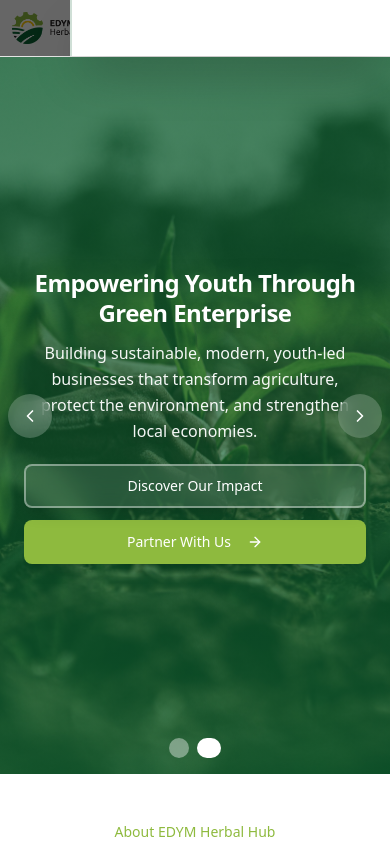
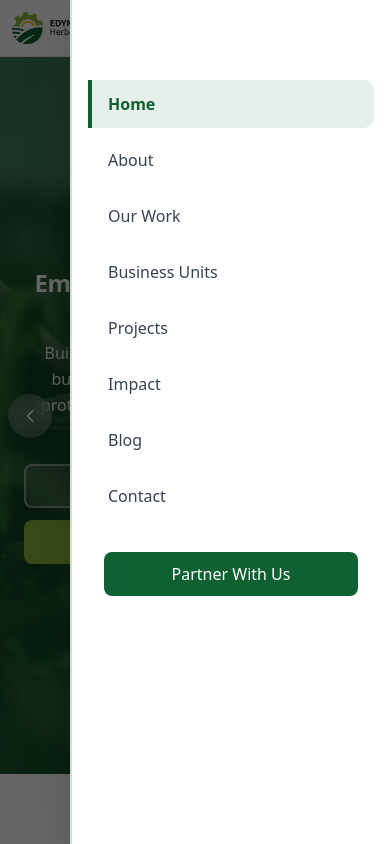
Before and after one commit to cimonstech/edymherbalhub, a Next.js app: page / in a window 390 px wide. Both pictures are taken after a click on the button 366 px from the left and 28 px from the top of the page. Shown: the top 844 px of the page. Built offline with nearby package versions, Linux system fonts and the light colour scheme.

Commit message:
Move mobile menu outside nav and use maximum z-index values

```diff
--- a/components/layout/Navbar.tsx
+++ b/components/layout/Navbar.tsx
@@ -52,6 +52,7 @@ export function Navbar() {
   };
 
   return (
+    <>
       <nav className={cn(
         "sticky top-0 z-50 w-full border-b transition-all duration-300",
         scrolled
@@ -136,8 +137,10 @@ export function Navbar() {
             )}
           </button>
         </div>
+      </div>
+    </nav>
 
-        {/* Mobile Navigation */}
+    {/* Mobile Navigation - Rendered outside nav for proper z-index stacking */}
     <AnimatePresence mode="wait">
       {mobileMenuOpen && (
         <>
@@ -147,8 +150,9 @@ export function Navbar() {
             animate={{ opacity: 1 }}
             exit={{ opacity: 0 }}
             transition={{ duration: 0.2 }}
-                className="md:hidden fixed inset-0 bg-black/60 z-[9998]"
+            className="md:hidden fixed inset-0 bg-black/60"
             onClick={() => setMobileMenuOpen(false)}
+            style={{ zIndex: 99998 }}
           />
           {/* Menu Panel */}
           <motion.div
@@ -156,7 +160,8 @@ export function Navbar() {
             animate={{ x: 0 }}
             exit={{ x: "100%" }}
             transition={{ type: "tween", duration: 0.3, ease: "easeInOut" }}
-                className="md:hidden fixed top-0 right-0 bottom-0 w-80 max-w-[85vw] bg-white dark:bg-gray-900 border-l-2 border-[#0F6131]/20 shadow-2xl z-[9999] overflow-y-auto"
+            className="md:hidden fixed top-0 right-0 bottom-0 w-80 max-w-[85vw] bg-white dark:bg-gray-900 border-l-2 border-[#0F6131]/20 shadow-2xl overflow-y-auto"
+            style={{ zIndex: 99999 }}
           >
             <div className="pt-20 pb-6 px-4">
               <div className="space-y-2">
@@ -189,7 +194,6 @@ export function Navbar() {
         </>
       )}
     </AnimatePresence>
-      </div>
-    </nav>
+    </>
   );
 }
```
Lines whose indentation alone changed are shown as unchanged.
